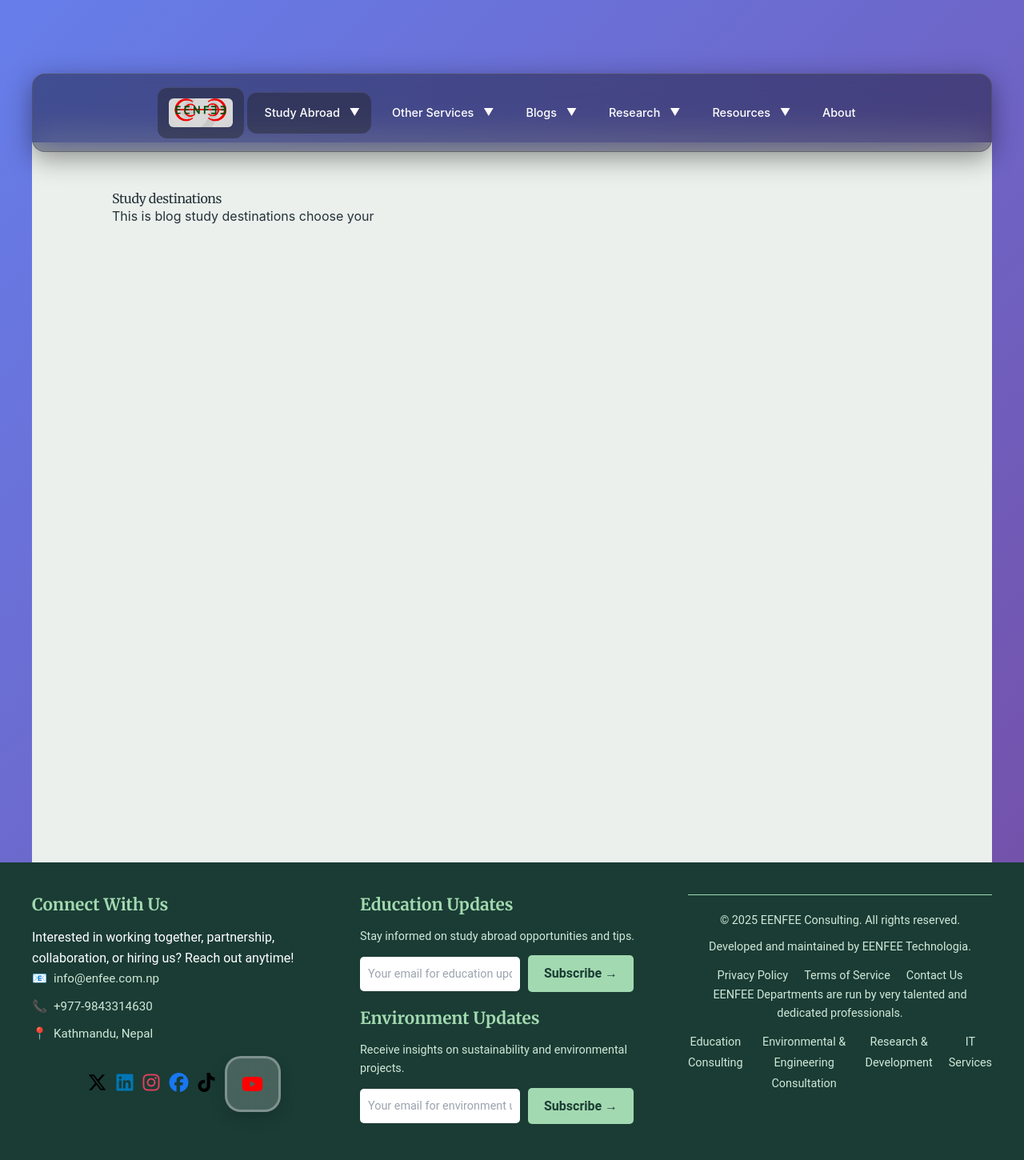
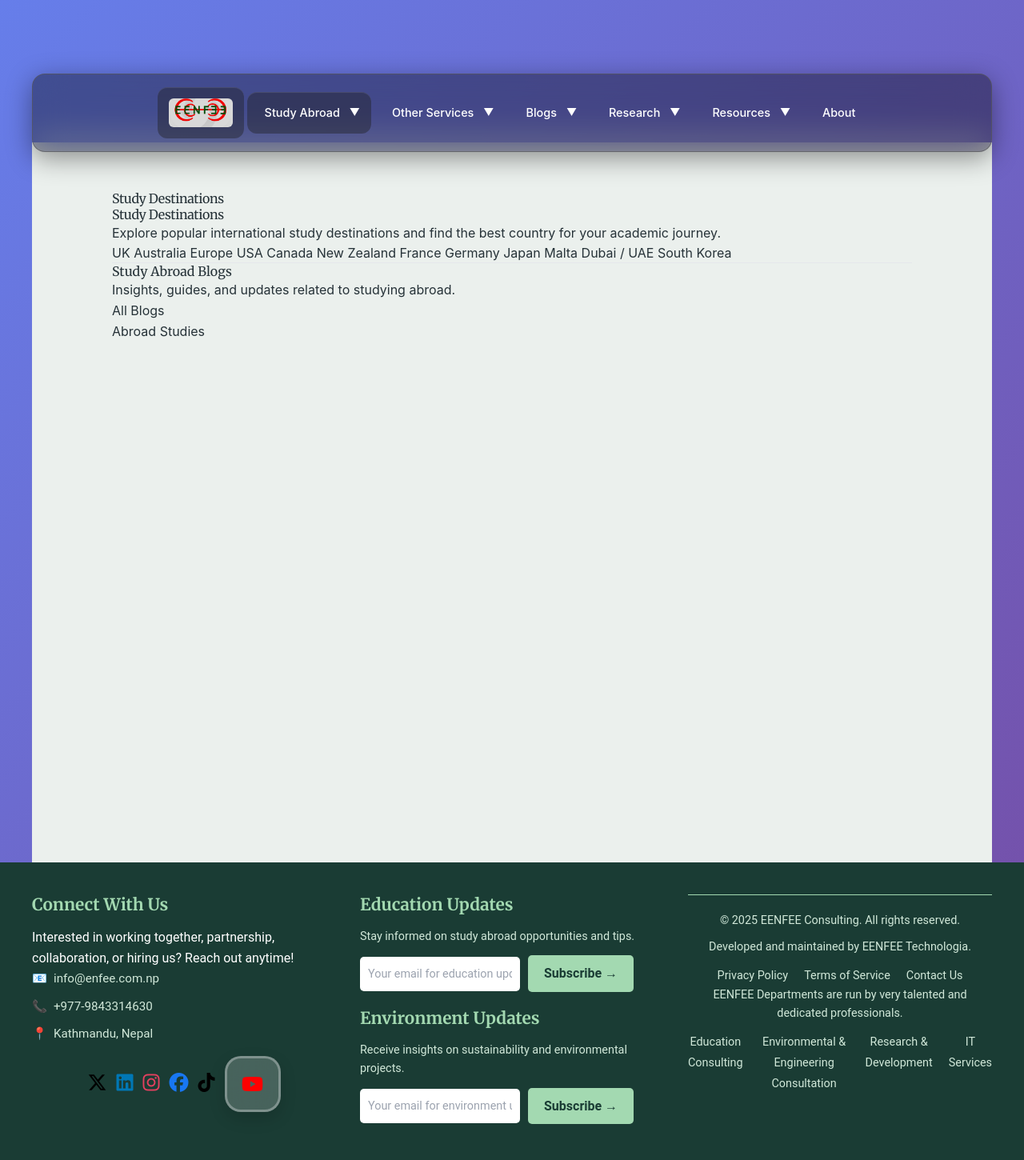
Before and after one commit to eenfee/eenfee.github.io, a Jekyll site: the page built from pages/subpages/abroad-studies/study-destinations.html, in a window 1280 px wide. Shown: the whole page at 80% size. Built offline with Jekyll 4.4.1, drawn with Linux system fonts in a browser that asks for light colours; nearby versions of some CDN libraries; some web fonts are replaced.

Commit message:
study destinations

```diff
--- a/pages/subpages/abroad-studies/study-destinations.html
+++ b/pages/subpages/abroad-studies/study-destinations.html
@@ -1,11 +1,41 @@
 ---
 layout: page
-title: Study destinations
+title: Study Destinations
 permalink: /study-abroad/destinations/
 ---
 
-This is blog study destinations
+<section class="destinations-section">
+  <h1>Study Destinations</h1>
+  <p>Explore popular international study destinations and find the best country for your academic journey.</p>
 
+  <div class="destinations-grid">
+    <a href="/study-abroad/destinations/uk/" class="destination-card">UK</a>
+    <a href="/study-abroad/destinations/australia/" class="destination-card">Australia</a>
+    <a href="/study-abroad/destinations/europe/" class="destination-card">Europe</a>
+    <a href="/study-abroad/destinations/usa/" class="destination-card">USA</a>
+    <a href="/study-abroad/destinations/canada/" class="destination-card">Canada</a>
+    <a href="/study-abroad/destinations/new-zealand/" class="destination-card">New Zealand</a>
+    <a href="/study-abroad/destinations/france/" class="destination-card">France</a>
+    <a href="/study-abroad/destinations/germany/" class="destination-card">Germany</a>
+    <a href="/study-abroad/destinations/japan/" class="destination-card">Japan</a>
+    <a href="/study-abroad/destinations/malta/" class="destination-card">Malta</a>
+    <a href="/study-abroad/destinations/uae/" class="destination-card">Dubai / UAE</a>
+    <a href="/study-abroad/destinations/south-korea/" class="destination-card">South Korea</a>
+  </div>
+</section>
 
+<hr>
 
-choose your
+<section class="blogs-section">
+  <h2>Study Abroad Blogs</h2>
+  <p>Insights, guides, and updates related to studying abroad.</p>
+
+  <ul class="blog-links">
+    <li>
+      <a href="/blogs/">All Blogs</a>
+    </li>
+    <li>
+      <a href="/blogs/abroad-studies/">Abroad Studies</a>
+    </li>
+  </ul>
+</section>
```
